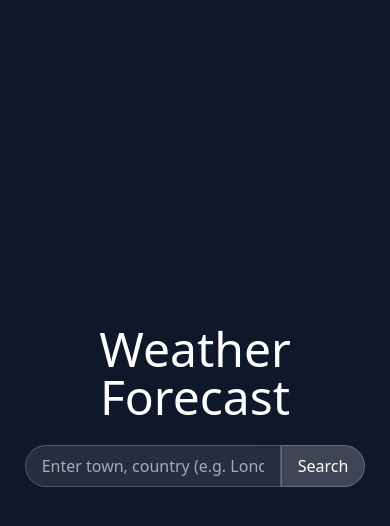
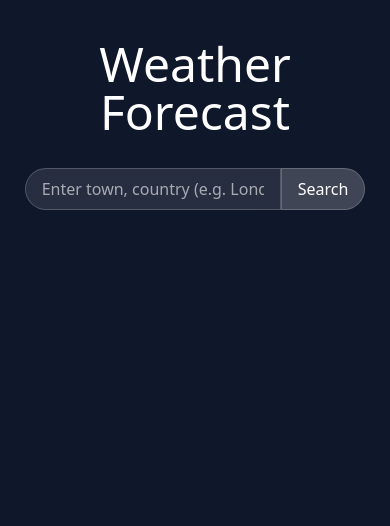
Before and after one commit to SobiahSelvarajah/ss-weather-app, a Next.js app: page / in a window 390 px wide. Shown: the top 526 px of the page. Built offline with nearby package versions, Linux system fonts and the light colour scheme.

Commit message:
ui: responsiveness styled out

```diff
--- a/src/app/page.tsx
+++ b/src/app/page.tsx
@@ -34,30 +34,64 @@ export default function Home() {
 
 
   return (
-    <main className="flex min-h-screen items-center justify-center bg-slate-900 text-white">
-      <div>
-        <h1 className="text-5xl font-light text-center mb-6">
-          Weather Forecast
-        </h1>
+    <main className="flex min-h-screen items-start md:items-center justify-center bg-slate-900 text-white px-5 py-10 md:px-8">
 
-        {/* search bar to access weather for location */}
-        <SearchBar onSearch={handleSearch} />
+      <div className="w-full max-w-5xl space-y-8 md:space-y-12">
 
-        {/* loading state */}
-        {loading && <p className="text-center mt-4">Loading...</p>}
+        {/* header */}
+        <div className="text-center space-y-3">
+          <h1 className="text-5xl font-light">
+            Weather Forecast
+          </h1>
 
-        {/* existing weather display */}
-        {weather && <WeatherDisplay weather={weather} />}
+          {weather && (
+            <h2 className="text-lg text-white/60 tracking-wide uppercase">
+              {location}
+            </h2>
+          )}
+        </div>
 
-        {/* mood display based on weather */}
-        {weather && <MoodDisplay weatherMain={weather.weather[0].main} />}
+        {/* search bar */}
+        <div className="flex justify-center">
+          <SearchBar onSearch={handleSearch} />
+        </div>
 
-        {/* music display based on mood */}
-        {weather && <MusicDisplay mood={mood} />}
+        {/* loading element */}
+        {loading && (
+          <p className="text-center text-white/60 animate-pulse">
+            Loading weather...
+          </p>
+        )}
 
-        {/* outfit suggestion based on weather, mood and temp */}
-        {weather && <OutfitDisplay weather={weather.weather[0].main} mood={mood} temp={temp}/>}
+        {/* main content */}
+        {weather && (
+          <div className="grid grid-cols-1 md:grid-cols-2 gap-6 md:gap-10 items-start">
 
+            {/* desktop left */}
+            <div className="flex flex-col items-center md:items-start text-center md:text-left gap-6">
+              <div className="w-full bg-white/5 backdrop-blur-md border border-white/10 rounded-2xl p-5 md:p-6 shadow-lg shadow-black/20">
+                <WeatherDisplay weather={weather} />
+              </div>
+              <div className="w-full bg-white/5 backdrop-blur-md border border-white/10 rounded-2xl p-5 md:p-6 shadow-lg shadow-black/20">
+                <MoodDisplay weatherMain={weather.weather[0].main} />
+              </div>
+            </div>
+
+            {/* desktop right */}
+            <div className="flex flex-col items-center md:items-end text-center md:text-right gap-6">
+              <div className="w-full bg-white/5 backdrop-blur-md border border-white/10 rounded-2xl p-5 md:p-6 shadow-lg shadow-black/20">
+                <MusicDisplay mood={mood} />
+              </div>
+              <div className="w-full bg-white/5 backdrop-blur-md border border-white/10 rounded-2xl p-5 md:p-6 shadow-lg shadow-black/20">
+                <OutfitDisplay
+                  weather={weather.weather[0].main}
+                  mood={mood}
+                  temp={temp}
+                />
+              </div>
+            </div>
+          </div>
+        )}
       </div>
     </main>
   );
--- a/src/components/MoodDisplay.tsx
+++ b/src/components/MoodDisplay.tsx
@@ -9,7 +9,7 @@ export default function MoodDisplay({ weatherMain }: MoodDisplayProps) {
     const { mood, activity } = getMood(weatherMain);
 
     return (
-        <div className="text-center space-y-2 mt-6">
+        <div className="space-y-2 mt-10">
             <p className="text-xl capitalize">
                 Mood: {mood}
             </p>
--- a/src/components/MusicDisplay.tsx
+++ b/src/components/MusicDisplay.tsx
@@ -9,11 +9,11 @@ export default function MusicDisplay({ mood }: MusicDisplayProps) {
     const { song, artist, embedUrl } = getMusic(mood);
 
     return (
-        <div className="mt-6 text-center space-y-4">
+        <div className="space-y-5 flex flex-col items-center md:items-end">
             <p className="text-lg">
                 🎵 Song of the moment
             </p>
-            <p className="text-xl font-semibold">
+            <p className="text-xl font-semibold text-center md:text-right">
                 {song} — {artist}
             </p>
             {embedUrl && (
@@ -22,7 +22,7 @@ export default function MusicDisplay({ mood }: MusicDisplayProps) {
                 width="300"
                 height="80"
                 allow="autoplay; clipboard-write; encrypted-media; fullscreen; picture-in-picture"
-                className="mx-auto rounded-lg"
+                className="rounded-lg"
             />
             )}
         </div>
--- a/src/components/OutfitDisplay.tsx
+++ b/src/components/OutfitDisplay.tsx
@@ -40,21 +40,18 @@ export default function OutfitDisplay({ weather, mood, temp }: OutfitProps) {
         <div>
             <button
                 onClick={generateOutfit}
-                className="px-6 py-2 rounded-full bg-white/10 hover:bg-white/20 backdrop-blur-md border border-white/20 transition duration-300 text-sm font-light"
+                className="px-10 py-2 rounded-full bg-white/10 hover:bg-white/20 backdrop-blur-md border border-white/20 transition duration-300 text-sm font-light"
             >
                 {hasGenerated ? "Regenerate Outfit" : "Get Outfit Suggestion"}
             </button>
             {hasGenerated && (
-                <div className="mt-6 w-full max-w-md p-6 rounded-2xl
-                                bg-white/10 backdrop-blur-lg border
-                                border-white/20 shadow-xl
-                                transition-all duration-500">
+                <div className="mt-5 w-full max-w-md p-5 rounded-2xl bg-white/10 backdrop-blur-lg border border-white/20 shadow-xl transition-all duration-500">
                     {loading ? (
-                        <p className="text-center text-sm opacity-70">
+                        <p className="text-center md:text-right text-sm opacity-70">
                             Generating outfit ideas
                         </p>
                     ) : (
-                        <p className="text-center text-sm leading-relaxed">
+                        <p className="text-center md:text-right text-sm leading-relaxed">
                             {outfit}
                         </p>
                     )}
--- a/src/components/WeatherDisplay.tsx
+++ b/src/components/WeatherDisplay.tsx
@@ -6,10 +6,7 @@ type WeatherProps = {
 
 export default function WeatherDisplay({ weather }: WeatherProps) {
     return (
-        <div className="text-center space-y-4">
-            <p className="text-xl">
-                {weather.name}
-            </p>
+        <div className="space-y-5">
             <p className="text-5xl font-semibold">
                 {Math.round(weather.main.temp)}°C
             </p>
```
